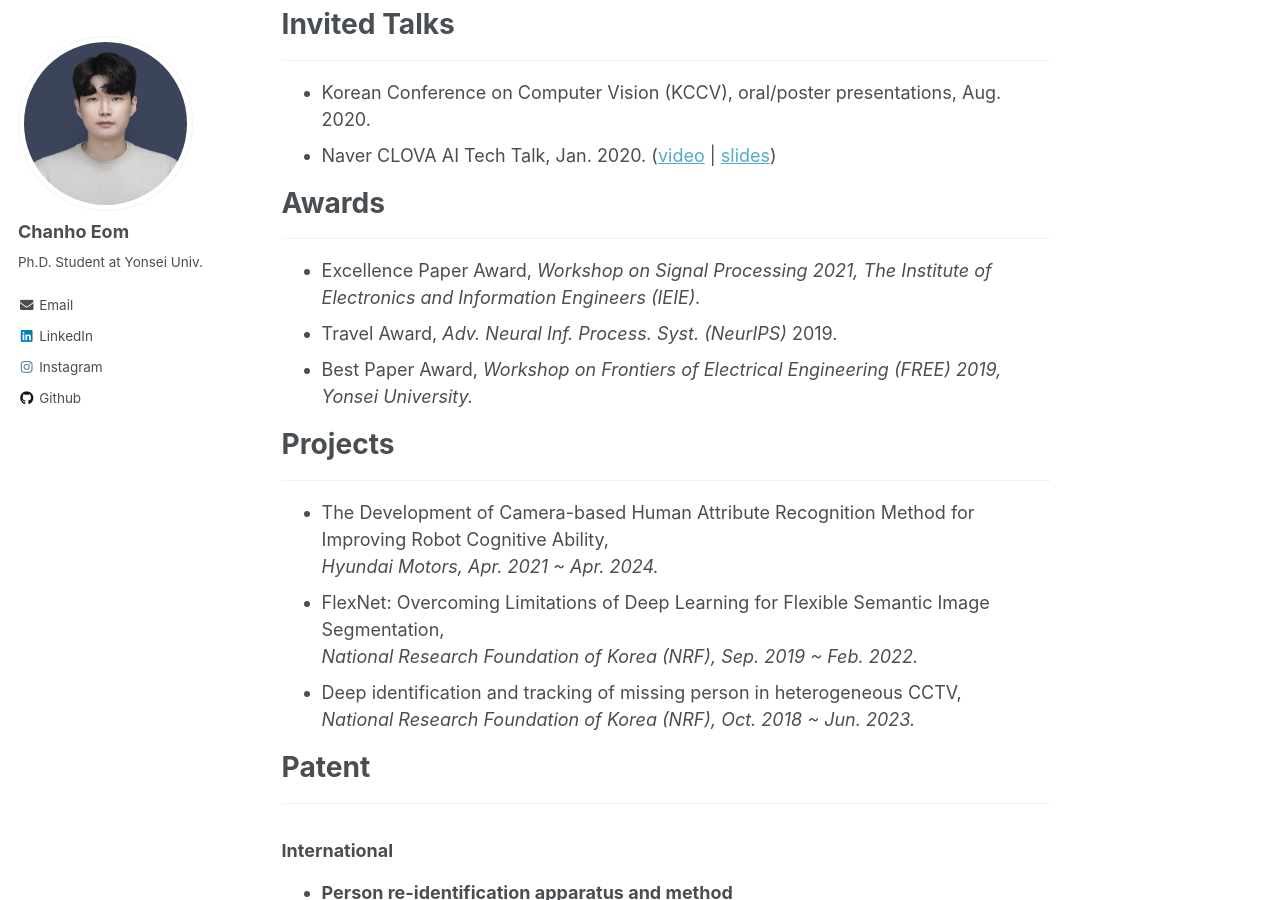
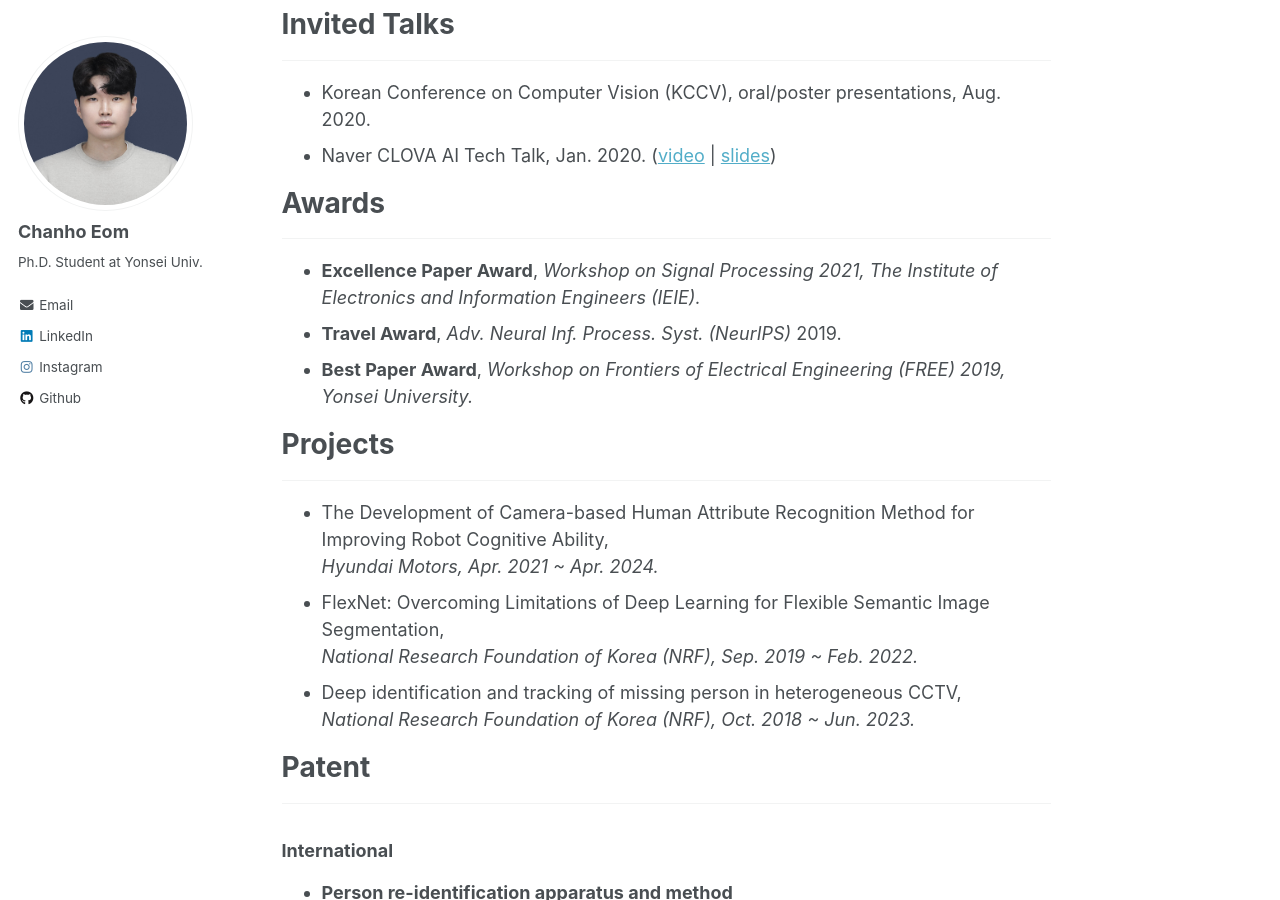
Before and after one commit to chanhoeom/chanhoEom.github.io, a Jekyll site: the page built from _pages/about.md, in a window 1280 px wide and 900 px high, scrolled down 1272 px. Built offline with Jekyll 4.4.1, drawn with Linux system fonts in a browser that asks for light colours.

```diff
--- a/_pages/about.md
+++ b/_pages/about.md
@@ -59,9 +59,9 @@ _________________
 
 # Awards
 _________________
-* Excellence Paper Award, *Workshop on Signal Processing 2021, The Institute of Electronics and Information Engineers (IEIE).*
-* Travel Award, *Adv. Neural Inf. Process. Syst. (NeurIPS)* 2019.
-* Best Paper Award, *Workshop on Frontiers of Electrical Engineering (FREE) 2019, Yonsei University.*
+* **Excellence Paper Award**, *Workshop on Signal Processing 2021, The Institute of Electronics and Information Engineers (IEIE).*
+* **Travel Award**, *Adv. Neural Inf. Process. Syst. (NeurIPS)* 2019.
+* **Best Paper Award**, *Workshop on Frontiers of Electrical Engineering (FREE) 2019, Yonsei University.*
 
 # Projects
 _________________
```
